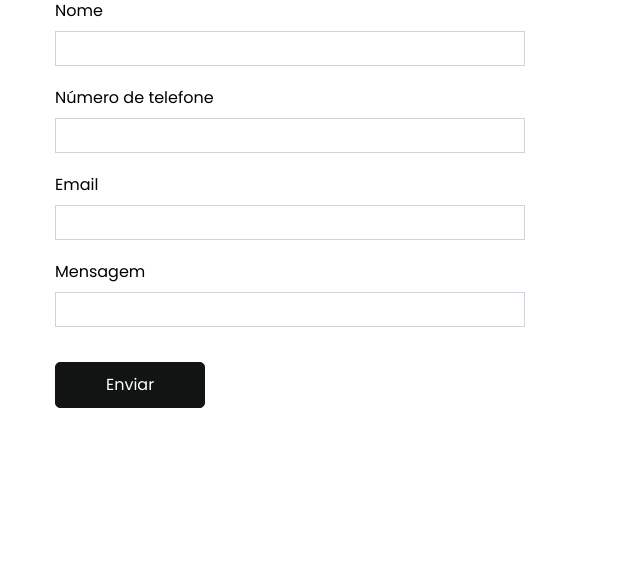
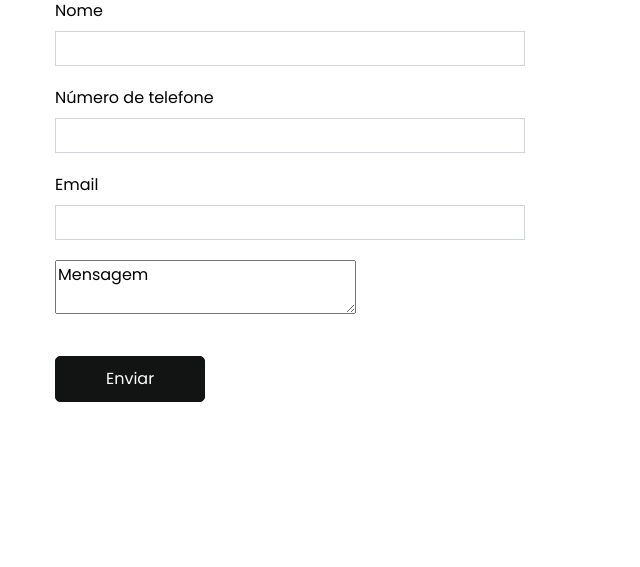
Before and after one commit to senacrs-emti/2022-3M-mercado-cultural, a PHP site: page /contact.php in a window 1280 px wide. Shown: the part 278-845 px from the top of the page, without its empty margins (0-640 px from the left). Run offline with PHP 8.4, Linux system fonts and the light colour scheme; some libraries are stand-ins or nearby versions.

Commit message:
contact
pagina de mensagem contato

```diff
--- a/contact.php
+++ b/contact.php
@@ -1,17 +1,6 @@
 <?php
 // includes basicos
 include_once './includes/conexao.php';
-
-if (isset($_POST['submit'])) {
-$nome = $_POST['nome'];
-$telefone = $_POST['telefone'];
-$email = $_POST['email'];
-$mensagem = $_POST['mensagem'];
-
-$result_msg_contato = "INSERT INTO contato(nome,telefone,email,mensagem,created) VALUES ('$nome', '$telefone', '$email', '$mensagem', NOW()";
-$resultado_msg_contato = mysqli_query($conn, $result_msg_contato);
-}
-
 include_once './includes/head.php';
 include_once './includes/header.php';
 ?>
@@ -33,26 +22,25 @@ include_once './includes/header.php';
         <div class="col-md-5">
           <div class="form_contaier">
 
-          <form action="contact.php" method="POST">
+          <form action="salvar_mensagem.php" method="POST">
               <div class="form-group">
                 <label for="nome">Nome</label>
-                <input type="text" class="form-control" name="nome" id="nome">
+                <input type="text" class="form-control" name="nome">
               </div>
               <div class="form-group">
                 <label for="telefone">Número de telefone</label>
-                <input type="text" class="form-control" name="telefone" id="telefone">
+                <input type="text" class="form-control" name="telefone">
               </div>
 
               <div class="form-group">
                 <label for="email">Email </label>
-                <input type="email" class="form-control" name="email" id="email">
+                <input type="email" class="form-control" name="email">
               </div>
 
               <div class="form-group">
-                <label for="mensagem">Mensagem</label>
-                <input type="text" class="form-control" name="mensagem" id="mensagem">
+                <textarea for="mensagem" name="mensagem">Mensagem</textarea>
               </div>
-              <button name="submit" type="submit">Enviar</button>
+              <button type="submit" name="submit">Enviar</button>
             </form>
           </div>
         </div>
```
Also changed, not shown: salvar_mensagem.php (added, +19 -0 lines).
